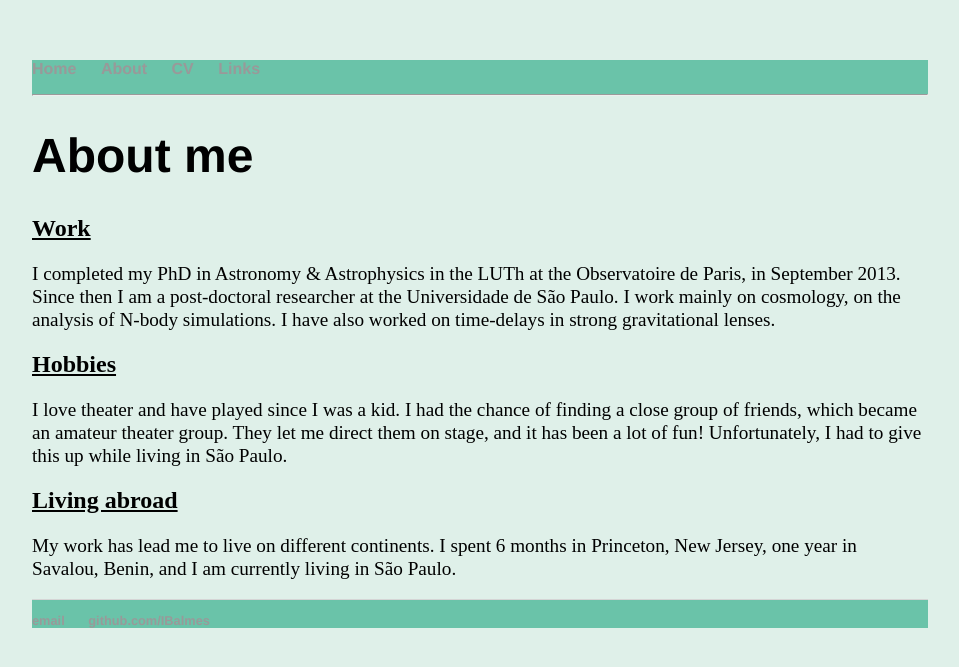
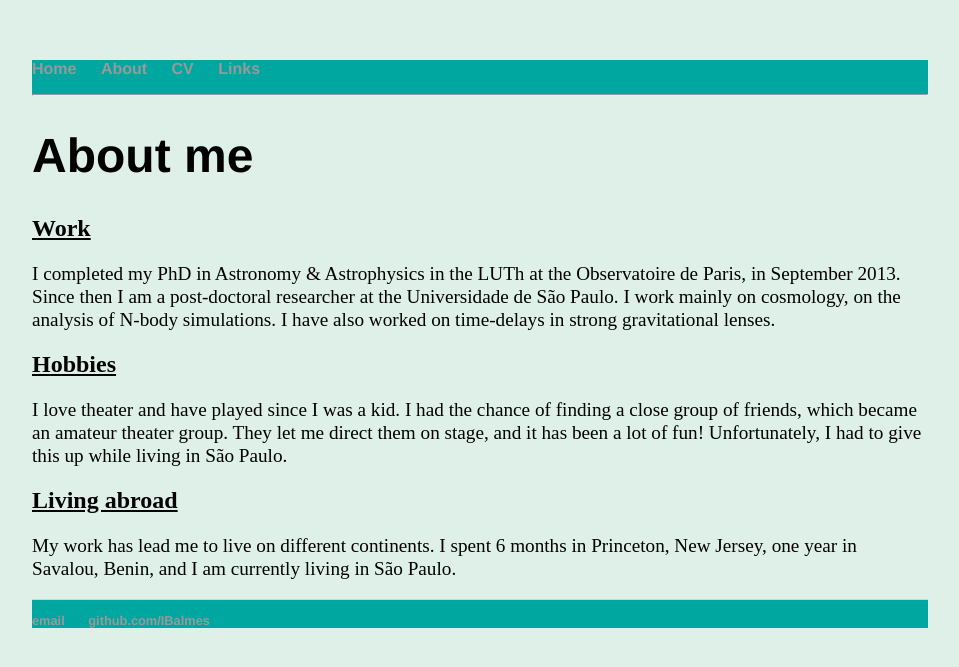
Before and after one commit to IBalmes/IBalmes.github.io, a Jekyll site: the page built from about/index.html, in a window 1280 px wide. Shown: the top 667 px of the page, without its empty margins (160-1119 px from the left). Built offline with Jekyll 4.4.1, drawn with Linux system fonts in a browser that asks for light colours.

Commit message:
Update main.css

```diff
--- a/css/main.css
+++ b/css/main.css
@@ -4,7 +4,7 @@ body {
     background-color: #DFF0E9;
 }
 nav, footer{
-    background-color: #6AC3A9;
+    background-color: #00A7A0;
     padding-left: 10 px;
     padding-top: 10 px;
 } /*background-color not convincing */
```
